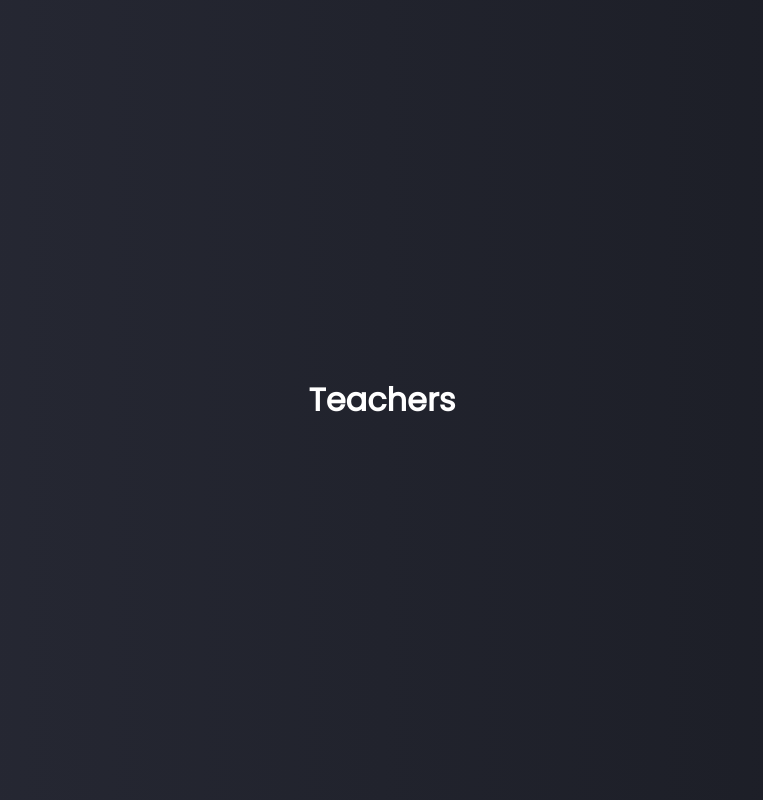
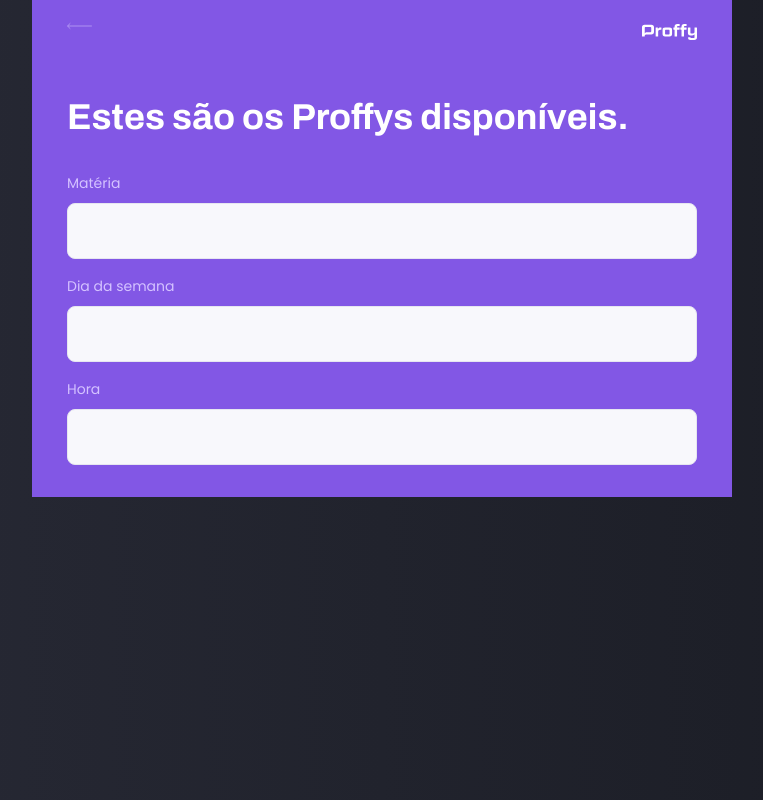
Before and after one commit to sirwhod/Proffy, a React (Create React App) app: page /study in a window 1280 px wide. Shown: the whole page, without its empty margins (258-1021 px from the left). Built offline with nearby package versions, Linux system fonts and the light colour scheme.

Commit message:
Aula 1 2h07

```diff
--- /dev/null
+++ b/src/components/PageHeader/index.tsx
@@ -0,0 +1,29 @@
+import React from 'react';
+import { Link } from 'react-router-dom';
+
+import logoImg from "../../assets/images/logo.svg";
+import backIcon from "../../assets/images/icons/back.svg";
+
+interface PageHeaderProps {
+    title: string;
+}
+
+const PageHeader: React.FC<PageHeaderProps> = (props) => {
+    return(
+        <header className="page-header">
+                <div className="top-bar-container">
+                    <Link to="/">
+                        <img src={backIcon} alt="Voltar"/>
+                    </Link>
+                        <img src={logoImg} alt="Proffy"/>
+                </div>
+
+                <div className="header-content">
+                    <strong>{ props.title }</strong>
+                    {props.children}
+                </div>
+            </header>
+    );
+}
+
+export default PageHeader;
--- a/src/pages/Landing/index.tsx
+++ b/src/pages/Landing/index.tsx
@@ -30,7 +30,7 @@
                         <img src={studyIcon} alt="Estudar"/>
                         Estudar
                     </Link>
-                    <Link to="/giv-classes" className="give-classes">
+                    <Link to="/give-classes" className="give-classes">
                         <img src={giveClassesIcon} alt="Dar Aulas"/>
                         Dar Aulas
                     </Link>
--- a/src/pages/TeacherForm/index.tsx
+++ b/src/pages/TeacherForm/index.tsx
@@ -1,8 +1,13 @@
 import React from 'react';
+
+import PageHeader from '../../components/PageHeader'
+
 
 function TeacherForm() {
     return (
-        <h1>Teacher Form</h1>
+        <div id="page-teacher-form" className="container">
+            <PageHeader title="Que incrivel que você quer dar aulas."/>
+        </div>
     )
 }
 
--- a/src/pages/TeacherList/index.tsx
+++ b/src/pages/TeacherList/index.tsx
@@ -1,8 +1,32 @@
 import React from 'react';
+
+import PageHeader from '../../components/PageHeader'
+
+import './styles.css';
+
+
+
 
 function TeacherList() {
     return (
-        <h1>Teachers</h1>
+        <div id="page-teacher-list" className="container">
+            <PageHeader title="Estes são os Proffys disponíveis.">
+            <form id="search-teachers">
+                <div className="input-block">
+                    <label htmlFor="subject">Matéria</label>
+                    <input type="text"id="subject"/>
+                </div>
+                <div className="input-block">
+                    <label htmlFor="week-day">Dia da semana</label>
+                    <input type="text"id="week-day"/>
+                </div>
+                <div className="input-block">
+                    <label htmlFor="time">Hora</label>
+                    <input type="text"id="time"/>
+                </div>
+            </form>
+            </PageHeader>
+        </div>
     )
 }
 
--- /dev/null
+++ b/src/pages/TeacherList/styles.css
@@ -0,0 +1,91 @@
+#page-teacher-list {
+    width: 100vw;
+    height: 100vh;
+}
+
+.page-header {
+    display: flex;
+    flex-direction: column;
+    background-color: var(--color-primary);
+}
+
+.page-header .top-bar-container {
+    width: 90%;
+    margin: 0 auto;
+    display: flex;
+    justify-content: space-between;
+    align-items: center;
+    color: var(--color-text-in-primary);
+    padding: 1.6rem 0;
+}
+
+.page-header .top-bar-container a {
+    height: 3.2rem;
+    transition: opacity 0.2s;
+}
+
+.page-header .top-bar-container a:hover {
+    opacity: 0.6;
+}
+
+.page-header .top-bar-container img {
+    height: 1.6rem;
+
+}
+
+.page-header .header-content {
+    width: 90%;
+    margin: 0 auto;
+    position: relative;
+    margin: 3.2rem auto;
+}
+
+.page-header .header-content strong {
+    font: 700 3.6rem 'Archivo';
+    line-height: 4.2rem;
+    color: var(--color-title-in-primary);
+}
+
+#search-teachers {
+    margin-top: 3.2rem;
+}
+
+#search-teachers label {
+    color: var(--color-text-in-primary);
+}
+
+#search-teachers .input-block {
+    position: relative;
+}
+
+#search-teachers .input-block + .input-block {
+    margin-top: 1.4rem;
+}
+
+#search-teachers .input-block label {
+    font-size: 1.4rem;
+}
+
+#search-teachers .input-block input {
+    color: black;
+    width: 100%;
+    height: 5.6rem;
+    margin-top: 0.8rem;
+    border-radius: 0.8rem;
+    background: var(--color-input-background);
+    border: 1px solid var(--color-line-in-white);
+    outline: 0;
+    padding: 0 1.6rem;
+    font: 1.6rem 'Archivo';
+}
+
+#search .input-block:focus-within::after {
+    width: calc(100% - 3.2rem);
+    height: 2px;
+    content: '';
+    background: var(--color-primary-light);
+    position: absolute;
+    left: 1.6rem;
+    right: 1.6rem;
+    bottom: 0;
+}
```
Also changed, not shown: src/components/PageHeader/styles.css (added).
